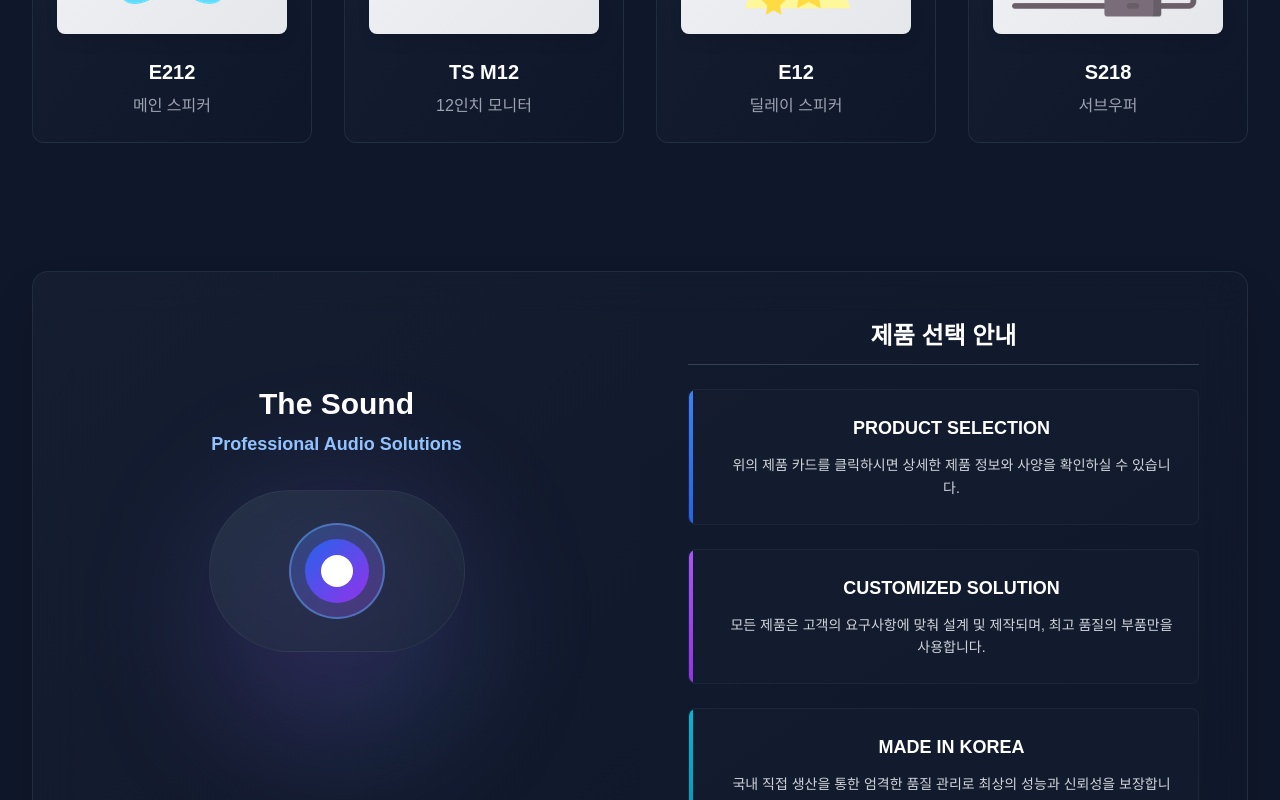
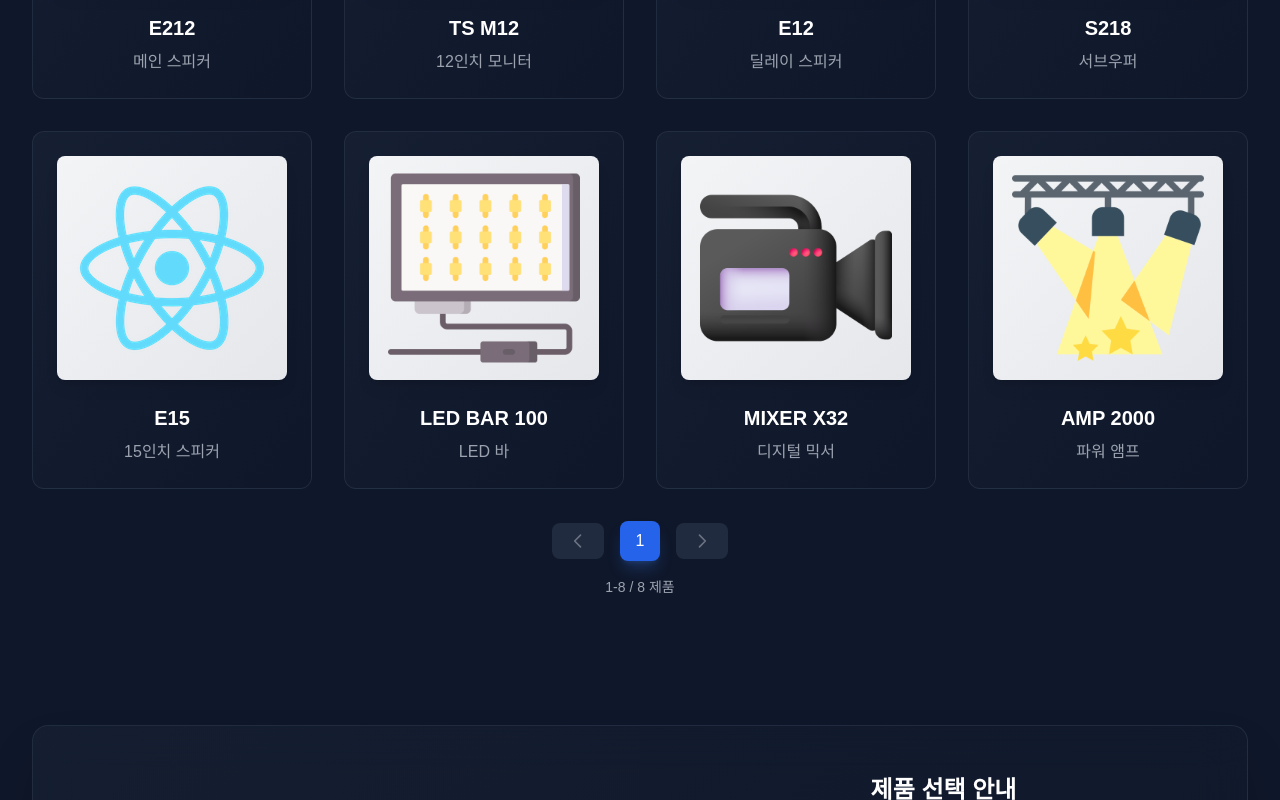
Before and after one commit to Codesson/the-sound, a React (Create React App) app: page /#/products in a window 1280 px wide. Shown: the part 580-1380 px from the top of the page. Built offline with nearby package versions, Linux system fonts and the light colour scheme.

Commit message:
feat: 제품소개 페이지에 새로운 제품 추가 및 페이지네이션 기능 구현

```diff
--- a/src/pages/Introduce.tsx
+++ b/src/pages/Introduce.tsx
@@ -45,11 +45,10 @@ export default function Introduce() {
                 </div>
 
                 {/* Enhanced decorative elements */}
-                <div className="mt-6 sm:mt-8 md:mt-10 flex justify-center lg:justify-start items-center space-x-3 sm:space-x-4">
+                <div className="mt-6 sm:mt-8 md:mt-10 flex justify-center items-center space-x-3 sm:space-x-4">
                   <div className="w-12 sm:w-16 h-0.5 bg-gradient-to-r from-blue-300/80 via-white/60 to-transparent rounded-full"></div>
                   <div className="w-2 sm:w-2.5 h-2 sm:h-2.5 bg-gradient-to-br from-blue-300/60 to-white/40 rounded-full animate-pulse shadow-lg"></div>
-                  <div className="w-8 sm:w-10 h-0.5 bg-gradient-to-r from-white/50 to-transparent rounded-full"></div>
-                  <div className="w-1 h-1 bg-white/30 rounded-full animate-pulse delay-700"></div>
+                  <div className="w-12 sm:w-16 h-0.5 bg-gradient-to-r from-blue-300/80 via-white/60 to-transparent rounded-full"></div>
                 </div>
               </div>
             </div>
--- a/src/pages/products/page.tsx
+++ b/src/pages/products/page.tsx
@@ -64,21 +64,102 @@ export default function Products() {
       desc: '',
       spec: undefined
     },
+    {
+      model: "E15",
+      kind: `15인치 스피커`,
+      url: speakerImage,
+      alt: "",
+      desc: '15인치 고출력 스피커로 중대형 공간에 적합한 제품입니다.',
+      spec: {
+        'TYPE': "15\" PASSIVE SPEAKER",
+        'POWER': "800W RMS",
+        'FREQUENCY RESPONSE': "50HZ - 20,000HZ",
+        'SENSITIVITY': "98dB"
+      }
+    },
+    {
+      model: "LED BAR 100",
+      kind: `LED 바`,
+      url: ledImage,
+      alt: "",
+      desc: '100개 LED를 사용한 고출력 LED 바 조명입니다.',
+      spec: {
+        'TYPE': "LED BAR LIGHT",
+        'LED COUNT': "100 PCS",
+        'POWER': "200W",
+        'BEAM ANGLE': "15°"
+      }
+    },
+    {
+      model: "MIXER X32",
+      kind: `디지털 믹서`,
+      url: videoImage,
+      alt: "",
+      desc: '32채널 디지털 믹서로 전문적인 음향 제어가 가능합니다.',
+      spec: {
+        'TYPE': "DIGITAL MIXER",
+        'CHANNELS': "32 INPUT / 16 OUTPUT",
+        'SAMPLE RATE': "48kHz",
+        'EFFECTS': "Built-in Effects"
+      }
+    },
+    {
+      model: "AMP 2000",
+      kind: `파워 앰프`,
+      url: spotlightsImage,
+      alt: "",
+      desc: '2000W 파워 앰프로 고출력 스피커 구동에 최적화되었습니다.',
+      spec: {
+        'TYPE': "POWER AMPLIFIER",
+        'POWER': "2000W @ 4Ω",
+        'THD': "<0.1%",
+        'FREQUENCY RESPONSE': "20HZ - 20,000HZ"
+      }
+    },
   ];
 
   const [selectedItem, setSelectedItem] = useState<ItemModel | null>(null);
   const [isSpecModalOpen, setIsSpecModalOpen] = useState(false);
+  const [currentPage, setCurrentPage] = useState(1);
+  const [itemsPerPage] = useState(8); // 한 페이지당 제품 수
+
+  // 페이징 계산
+  const totalPages = Math.ceil(productsList.length / itemsPerPage);
+  const startIndex = (currentPage - 1) * itemsPerPage;
+  const endIndex = startIndex + itemsPerPage;
+  const currentProducts = productsList.slice(startIndex, endIndex);
 
   const selectItem = (index: number) => {
-    setSelectedItem(productsList[index]);
-    // 모바일에서는 바로 팝업 열기
-    if (window.innerWidth < 1024) {
+    // 현재 페이지의 실제 인덱스로 변환
+    const actualIndex = startIndex + index;
+    setSelectedItem(productsList[actualIndex]);
+    // 모든 화면 크기에서 팝업 열기
     setIsSpecModalOpen(true);
-    }
   };
 
   const closeSpecModal = () => {
     setIsSpecModalOpen(false);
+  };
+
+  const goToPage = (page: number) => {
+    setCurrentPage(page);
+    // 페이지 변경 시 스크롤을 제품 그리드로 이동
+    const productsSection = document.getElementById('products-section');
+    if (productsSection) {
+      productsSection.scrollIntoView({ behavior: 'smooth' });
+    }
+  };
+
+  const goToPreviousPage = () => {
+    if (currentPage > 1) {
+      goToPage(currentPage - 1);
+    }
+  };
+
+  const goToNextPage = () => {
+    if (currentPage < totalPages) {
+      goToPage(currentPage + 1);
+    }
   };
 
   return (
@@ -89,19 +170,18 @@ export default function Products() {
           <h2 className="text-4xl font-bold mb-4 bg-gradient-to-r from-white via-blue-200 to-purple-200 bg-clip-text text-transparent">
             제품소개
           </h2>
-          <div className="text-lg text-gray-300">
-        최고의 기술로 국내 직접 생산
-          </div>
           <div className="w-16 h-0.5 bg-gradient-to-r from-blue-500 to-purple-500 mx-auto mt-4 rounded-full"></div>
         </div>
       </div>
 
       {/* Products Grid */}
-      <div className="px-8 py-12">
-        <div className="grid grid-cols-1 md:grid-cols-2 lg:grid-cols-4 gap-8 max-w-7xl mx-auto">
-        {productsList.map((part, index) => (
+      <div id="products-section" className="px-8 py-12">
+        <div className="max-w-7xl mx-auto">
+          {/* 제품 그리드 */}
+          <div className="grid grid-cols-1 md:grid-cols-2 lg:grid-cols-4 gap-8 mb-8">
+            {currentProducts.map((part, index) => (
               <div
-            key={index}
+                key={startIndex + index}
                 className="group cursor-pointer"
                 onClick={() => selectItem(index)}
               >
@@ -130,94 +210,70 @@ export default function Products() {
               </div>
             ))}
           </div>
+
+          {/* 페이지네이션 */}
+          {totalPages >= 1 && (
+            <div className="flex justify-center items-center space-x-4">
+              {/* 이전 페이지 버튼 */}
+              <button
+                onClick={goToPreviousPage}
+                disabled={currentPage === 1}
+                className={`px-4 py-2 rounded-lg transition-all duration-200 ${
+                  currentPage === 1
+                    ? 'bg-slate-700/50 text-gray-500 cursor-not-allowed'
+                    : 'bg-slate-700/80 text-white hover:bg-slate-600/80 hover:scale-105'
+                }`}
+              >
+                <svg className="w-5 h-5" fill="none" stroke="currentColor" viewBox="0 0 24 24">
+                  <path strokeLinecap="round" strokeLinejoin="round" strokeWidth={2} d="M15 19l-7-7 7-7" />
+                </svg>
+              </button>
+
+              {/* 페이지 번호들 */}
+              <div className="flex space-x-2">
+                {Array.from({ length: totalPages }, (_, i) => i + 1).map((page) => (
+                  <button
+                    key={page}
+                    onClick={() => goToPage(page)}
+                    className={`px-4 py-2 rounded-lg transition-all duration-200 ${
+                      currentPage === page
+                        ? 'bg-blue-600 text-white shadow-lg shadow-blue-500/25'
+                        : 'bg-slate-700/80 text-gray-300 hover:bg-slate-600/80 hover:text-white hover:scale-105'
+                    }`}
+                  >
+                    {page}
+                  </button>
+                ))}
               </div>
 
-      {/* Selected Product Details or Default Content - Desktop Only */}
-      {selectedItem ? (
-        <div className="hidden lg:block px-8 py-20">
-          <div className="max-w-7xl mx-auto">
-            <div className="bg-gradient-to-br from-slate-800/30 to-slate-900/30 backdrop-blur-xl border border-slate-700/50 rounded-2xl overflow-hidden shadow-2xl">
-              <div className="grid grid-cols-1 lg:grid-cols-2 gap-0">
-                {/* Product Image and Info */}
-                <div className="p-12 flex flex-col justify-center items-center bg-gradient-to-br from-slate-800/20 to-slate-900/20">
-                  <h4 className="text-3xl font-bold text-white mb-8 text-center">
-                    {selectedItem.model}
-                    <span className="block text-lg text-blue-300 mt-2">({selectedItem.kind})</span>
-                  </h4>
-                  <div className="relative">
-                    <div className="bg-gradient-to-br from-gray-100 to-gray-200 rounded-xl p-6 shadow-xl">
-                      <img
-                        width={400}
-                        height={400}
-                        src={selectedItem.url}
-                        alt={selectedItem.alt}
-                        className="w-full h-80 object-contain"
-                      />
-                    </div>
-                    <div className="absolute inset-0 bg-gradient-to-t from-blue-500/10 to-transparent rounded-xl"></div>
-                  </div>
-                </div>
-
-                {/* Specifications */}
-                <div className="p-8">
-                  <div className="mb-6 border-b border-slate-700 pb-3">
-                    <h5 className="text-2xl font-bold text-white">
-                      제품 사양
-                    </h5>
-                  </div>
-
-                  {/* Desktop Spec Display */}
-                  <div className="hidden lg:block">
-                    {selectedItem.spec ? (
-                      <div className="bg-slate-800/20 rounded-lg border border-slate-700/30 overflow-hidden">
-                        <div className="divide-y divide-slate-700/30">
-                          {Object.entries(selectedItem.spec).map(([key, value]) => (
-                            <div key={key} className="px-3 py-2 hover:bg-slate-800/20 transition-colors duration-200">
-                              <div className="grid grid-cols-1 lg:grid-cols-3 gap-2">
-                                <div className="text-blue-300 font-semibold text-xs uppercase tracking-wide lg:col-span-1">
-                                  {key}
-                                </div>
-                                <div className="text-gray-300 text-sm leading-relaxed whitespace-pre-line lg:col-span-2">
-                                  {value}
-                                </div>
-                              </div>
-                            </div>
-                          ))}
-                        </div>
-                      </div>
-                    ) : (
-                      <div className="text-gray-400 text-center py-8">
-                        제품 사양 정보가 준비 중입니다.
+              {/* 다음 페이지 버튼 */}
+              <button
+                onClick={goToNextPage}
+                disabled={currentPage === totalPages}
+                className={`px-4 py-2 rounded-lg transition-all duration-200 ${
+                  currentPage === totalPages
+                    ? 'bg-slate-700/50 text-gray-500 cursor-not-allowed'
+                    : 'bg-slate-700/80 text-white hover:bg-slate-600/80 hover:scale-105'
+                }`}
+              >
+                <svg className="w-5 h-5" fill="none" stroke="currentColor" viewBox="0 0 24 24">
+                  <path strokeLinecap="round" strokeLinejoin="round" strokeWidth={2} d="M9 5l7 7-7 7" />
+                </svg>
+              </button>
             </div>
           )}
-                  </div>
 
-                </div>
-              </div>
-
-              {/* Description */}
-              {selectedItem.desc && (
-                <div className="px-8 pb-8">
-                  <div className="bg-gradient-to-br from-slate-800/30 via-slate-800/20 to-slate-900/30 backdrop-blur-sm rounded-xl border border-slate-700/40 overflow-hidden shadow-lg">
-                    <div className="bg-gradient-to-r from-blue-600/10 to-purple-600/10 px-6 py-4 border-b border-slate-700/30">
-                      <h5 className="text-xl font-bold text-white flex items-center gap-2">
-                        <div className="w-1 h-6 bg-gradient-to-b from-blue-500 to-purple-500 rounded-full"></div>
-                        제품 설명
-                      </h5>
-                    </div>
-                    <div className="p-6">
-                      <p className="text-gray-300 leading-7 text-base text-left whitespace-pre-line">
-                        {selectedItem.desc}
+          {/* 페이지 정보 */}
+          <div className="text-center mt-4">
+            <p className="text-gray-400 text-sm">
+              {startIndex + 1}-{Math.min(endIndex, productsList.length)} / {productsList.length} 제품
             </p>
           </div>
         </div>
       </div>
-              )}
-            </div>
-          </div>
-        </div>
-      ) : (
-        <div className="hidden lg:block px-8 py-20">
+
+      {/* Default Content - Company Introduction */}
+      <div className="px-8 py-20">
         <div className="max-w-7xl mx-auto">
           <div className="bg-gradient-to-br from-slate-800/30 to-slate-900/30 backdrop-blur-xl border border-slate-700/50 rounded-2xl overflow-hidden shadow-2xl">
             <div className="grid grid-cols-1 lg:grid-cols-2 gap-0">
@@ -301,11 +357,10 @@ export default function Products() {
           </div>
         </div>
       </div>
-      )}
 
-      {/* Mobile Spec Modal */}
+      {/* Product Spec Modal - All Screen Sizes */}
       {isSpecModalOpen && selectedItem && (
-        <div className="fixed inset-0 z-50 lg:hidden">
+        <div className="fixed inset-0 z-50">
           {/* Backdrop */}
           <div
             className="absolute inset-0 bg-black/80 backdrop-blur-sm"
@@ -313,14 +368,15 @@ export default function Products() {
           ></div>
 
           {/* Modal Content */}
-          <div className="absolute inset-0 flex flex-col bg-slate-900">
+          <div className="absolute inset-0 flex flex-col lg:items-center lg:justify-center p-0 lg:p-4 bg-slate-900">
+            <div className="bg-slate-900 w-full h-full lg:rounded-lg lg:max-w-6xl lg:w-full lg:max-h-[90vh] lg:overflow-y-auto lg:my-8 flex flex-col">
               {/* Header */}
-            <div className="flex items-center justify-between p-4 border-b border-slate-700/50 bg-slate-800/50">
+              <div className="flex items-center justify-between p-4 lg:p-8 border-b border-slate-700/50 bg-slate-800/50 lg:bg-transparent sticky top-0 z-10 lg:relative">
                 <div>
-                <h3 className="text-xl font-bold text-white">
+                  <h3 className="text-xl lg:text-4xl font-bold text-white">
                     {selectedItem.model}
                   </h3>
-                <p className="text-sm text-blue-300">
+                  <p className="text-sm lg:text-lg text-blue-300">
                     {selectedItem.kind}
                   </p>
                 </div>
@@ -328,26 +384,29 @@ export default function Products() {
                   onClick={closeSpecModal}
                   className="p-2 text-gray-400 hover:text-white transition-colors duration-200"
                 >
-                <svg className="w-6 h-6" fill="none" stroke="currentColor" viewBox="0 0 24 24">
+                  <svg className="w-6 h-6 lg:w-8 lg:h-8" fill="none" stroke="currentColor" viewBox="0 0 24 24">
                     <path strokeLinecap="round" strokeLinejoin="round" strokeWidth={2} d="M6 18L18 6M6 6l12 12" />
                   </svg>
                 </button>
               </div>
 
               {/* Content */}
-            <div className="flex-1 overflow-y-auto p-4">
+              <div className="flex-1 overflow-y-auto p-4 lg:p-8">
+                <div className="grid grid-cols-1 lg:grid-cols-2 gap-8">
                   {/* Product Image */}
-              <div className="mb-6">
-                <div className="bg-gradient-to-br from-gray-100 to-gray-200 rounded-xl p-4 shadow-lg">
+                  <div className="order-1 lg:order-1">
+                    <div className="bg-gradient-to-br from-gray-100 to-gray-200 rounded-xl p-4 lg:p-8 shadow-lg">
                       <img
                         src={selectedItem.url}
                         alt={selectedItem.alt || selectedItem.model}
-                    className="w-full h-48 object-contain"
+                        className="w-full h-48 lg:h-80 object-contain"
                       />
                     </div>
                   </div>
 
-              <h4 className="text-lg font-bold text-white mb-4">
+                  {/* Product Specs */}
+                  <div className="order-2 lg:order-2">
+                    <h4 className="text-lg lg:text-2xl font-bold text-white mb-4 lg:mb-6">
                       제품 사양
                     </h4>
 
@@ -355,12 +414,12 @@ export default function Products() {
                       <div className="bg-slate-800/20 rounded-lg border border-slate-700/30 overflow-hidden">
                         <div className="divide-y divide-slate-700/30">
                           {Object.entries(selectedItem.spec).map(([key, value]) => (
-                      <div key={key} className="p-4">
-                        <div className="space-y-2">
-                          <div className="text-blue-300 font-semibold text-sm uppercase tracking-wide">
+                            <div key={key} className="p-3 lg:p-4 hover:bg-slate-800/20 transition-colors duration-200">
+                              <div className="grid grid-cols-1 lg:grid-cols-3 gap-2">
+                                <div className="text-blue-300 font-semibold text-xs lg:text-sm uppercase tracking-wide lg:col-span-1">
                                   {key}
                                 </div>
-                          <div className="text-gray-300 text-sm leading-relaxed whitespace-pre-line">
+                                <div className="text-gray-300 text-sm lg:text-base leading-relaxed whitespace-pre-line lg:col-span-2">
                                   {value}
                                 </div>
                               </div>
@@ -375,6 +434,28 @@ export default function Products() {
                     )}
                   </div>
                 </div>
+
+                {/* Product Description */}
+                {selectedItem.desc && (
+                  <div className="mt-8 lg:mt-12">
+                    <div className="bg-gradient-to-br from-slate-800/30 via-slate-800/20 to-slate-900/30 backdrop-blur-sm rounded-xl border border-slate-700/40 overflow-hidden shadow-lg">
+                      <div className="bg-gradient-to-r from-blue-600/10 to-purple-600/10 px-4 lg:px-6 py-3 lg:py-4 border-b border-slate-700/30">
+                        <h5 className="text-lg lg:text-xl font-bold text-white flex items-center gap-2">
+                          <div className="w-1 h-4 lg:h-6 bg-gradient-to-b from-blue-500 to-purple-500 rounded-full"></div>
+                          제품 설명
+                        </h5>
+                      </div>
+                      <div className="p-4 lg:p-6">
+                        <p className="text-gray-300 leading-6 lg:leading-7 text-sm lg:text-base text-left whitespace-pre-line">
+                          {selectedItem.desc}
+                        </p>
+                      </div>
+                    </div>
+                  </div>
+                )}
+              </div>
+            </div>
+          </div>
         </div>
       )}
     </section>
```
Lines whose indentation alone changed are shown as unchanged.
